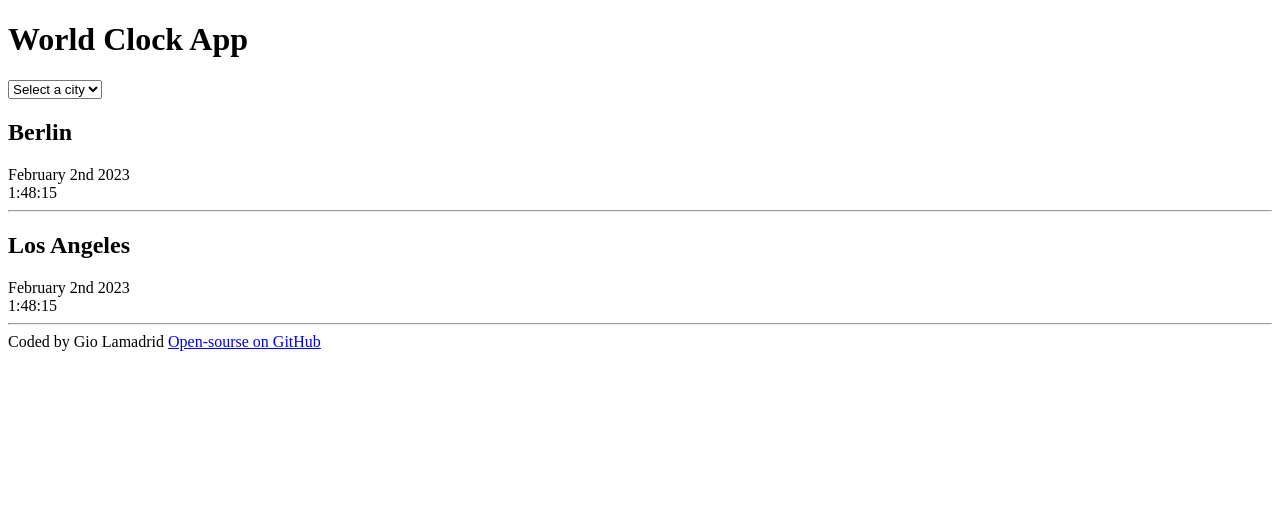
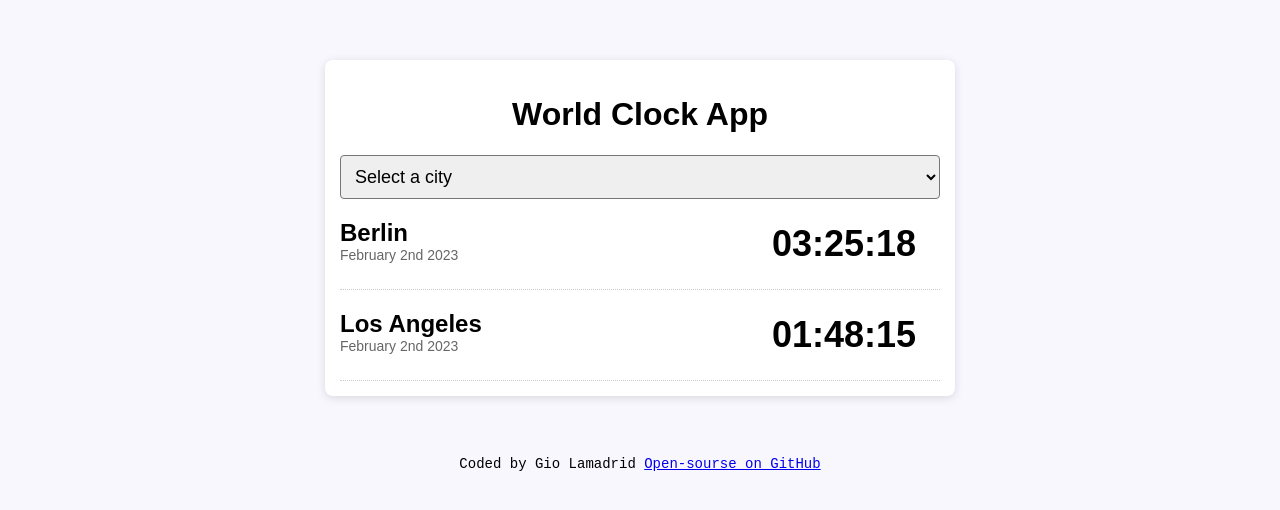
Before and after one commit to digitaleAffen/world-clock-app, a plain HTML site: page index.html in a window 1280 px wide. Drawn offline with nearby package versions, Linux system fonts and the light colour scheme.

Commit message:
Styled the project with CSS

```diff
--- a/css/style.css
+++ b/css/style.css
@@ -0,0 +1,51 @@
+body {
+  background-color: #f9f7fe;
+  font-family: Arial, Helvetica, sans-serif;
+}
+h1 {
+  text-align: center;
+}
+
+h2 {
+  margin: 20px 0 0 0;
+}
+
+select {
+  border-radius: 4px;
+  display: block;
+  font-size: 18px;
+  padding: 10px;
+  width: 100%;
+}
+
+footer {
+  text-align: center;
+  font-size: 14px;
+  font-family: monospace;
+}
+
+.project-container {
+  background-color: white;
+  border-radius: 8px;
+  box-shadow: rgba(99, 99, 99, 0.2) 0px 2px 8px 0px;
+  max-width: 600px;
+  margin: 60px auto;
+  padding: 15px;
+}
+
+.city-container {
+  border-bottom: 1px dotted rgba(0, 0, 0, 0.2);
+  display: flex;
+  justify-content: space-between;
+}
+
+.date {
+  opacity: 0.6;
+  font-size: 14px;
+}
+
+.time {
+  font-size: 36px;
+  margin: 24px;
+  font-weight: bold;
+}
--- a/index.html
+++ b/index.html
@@ -12,7 +12,7 @@
     <title>World Clock App - Giovanna Ropero</title>
   </head>
   <body>
-    <div id="project-container">
+    <div class="project-container">
       <h1>World Clock App</h1>
 
       <select name="city" id="city">
@@ -20,21 +20,21 @@
         <option value="berlin">Berlin</option>
       </select>
 
-      <div class="city">
-        <h2>Berlin</h2>
-        <div class="date">February 2nd 2023</div>
-        <div class="time">1:48:15</div>
-        <hr />
+      <div class="city-container">
+        <div>
+          <h2>Berlin</h2>
+          <div class="date">February 2nd 2023</div>
+        </div>
+        <div class="time">03:25:18</div>
       </div>
-
-      <div class="city">
-        <h2>Los Angeles</h2>
-        <div class="date">February 2nd 2023</div>
-        <div class="time">1:48:15</div>
-        <hr />
+      <div class="city-container">
+        <div>
+          <h2>Los Angeles</h2>
+          <div class="date">February 2nd 2023</div>
+        </div>
+        <div class="time">01:48:15</div>
       </div>
-
-
+    </div>
 
     <footer>
       Coded by Gio Lamadrid
```
